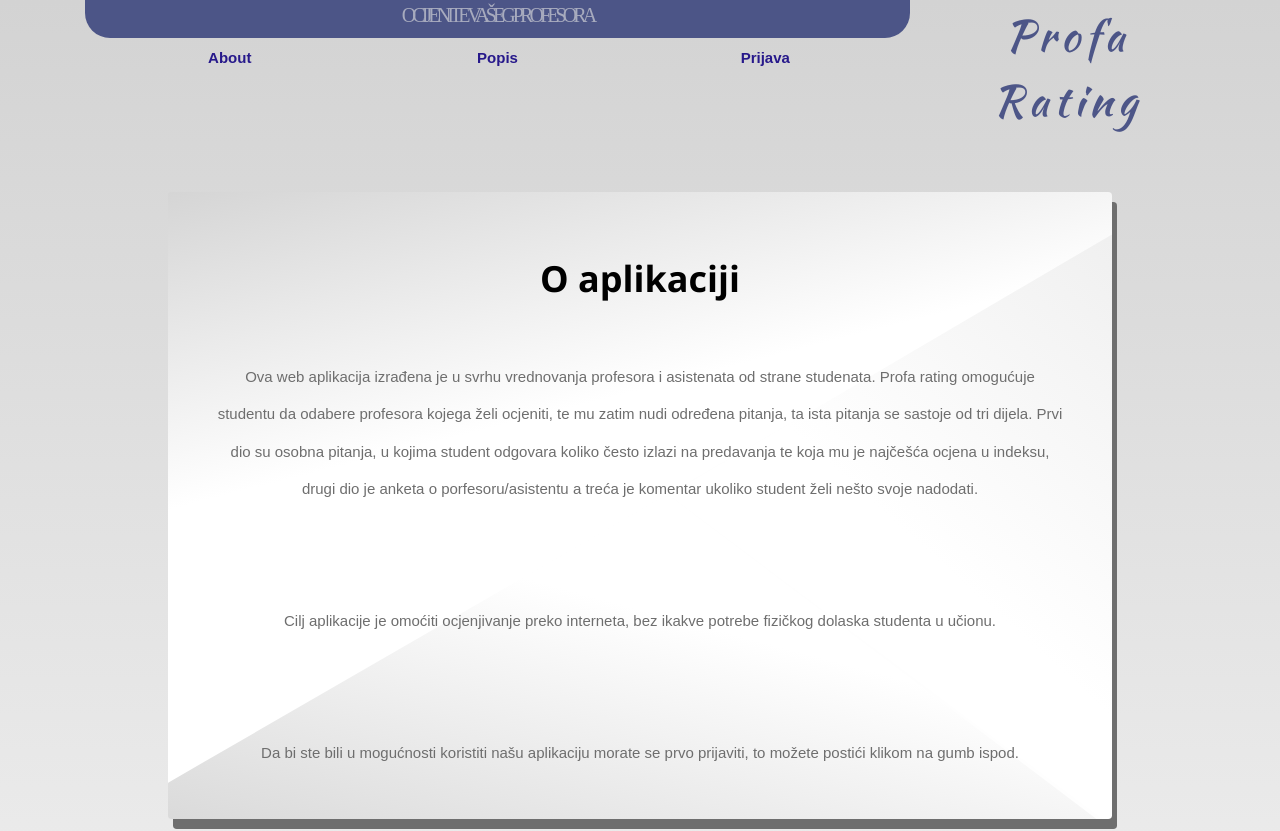
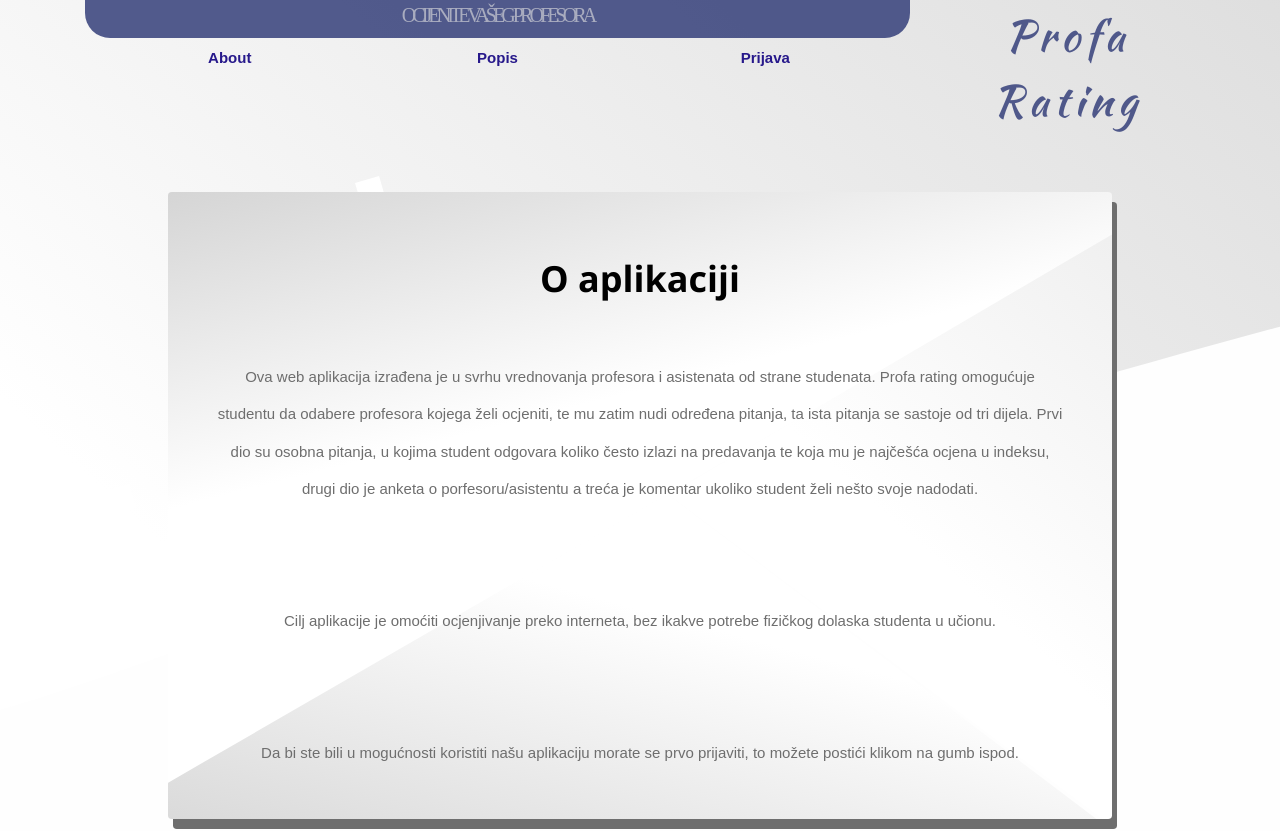
Before and after one commit to stopcagic/profa-rating, a Vue app in the folder FRONTEND/: page / in a window 1280 px wide. Shown: the top 831 px of the page. Built offline with nearby package versions, Linux system fonts and the light colour scheme; a web font is replaced by a local one; what vue-js-modal would draw is missing.

Commit message:
Update App.vue

```diff
--- a/FRONTEND/src/App.vue
+++ b/FRONTEND/src/App.vue
@@ -27,7 +27,8 @@ body {
   font-family: "Gotu", sans-serif;
   margin: 0;
   padding: 0;
-  background-image: linear-gradient(lightgray, white);
+  /*  background-image: linear-gradient(lightgray, white); */
+  background-image: url("assets/pozadina3.svg");
   background-repeat: no-repeat;
 }
 /* #app {
```
